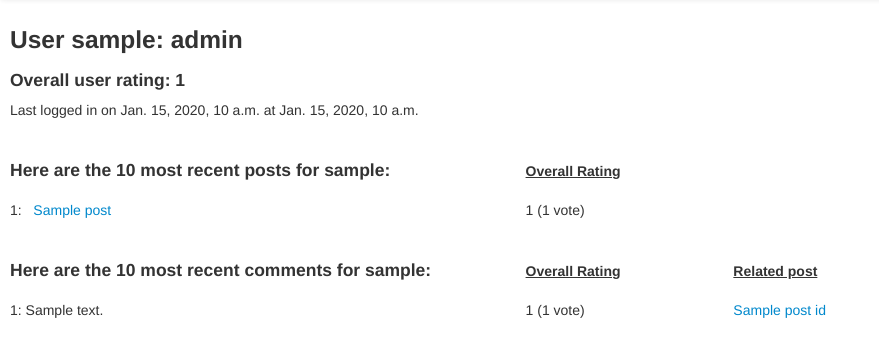
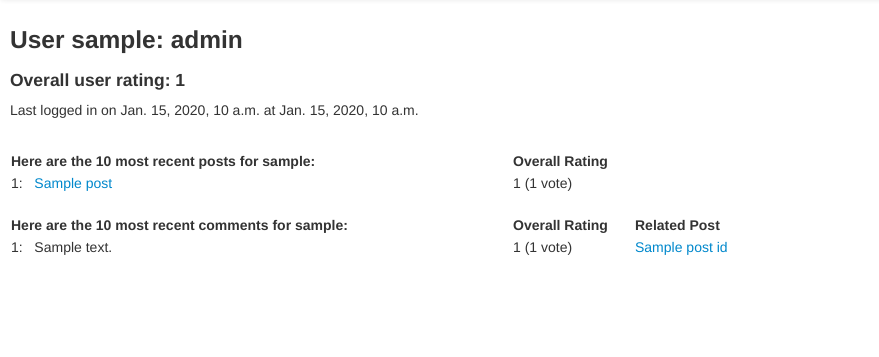
Before and after one commit to chipperdrew/talkEdu, a Django app: template templates/user_page.html in a window 1280 px wide. Shown: the part 42-399 px from the top of the page, without its empty margins (0-879 px from the left). Run offline with Django 3.2, Linux system fonts and the light colour scheme; the template is opened without the code that fills it: most values are stand-ins (such as "Sample title", 1, 10 or a date in 2020).

Commit message:
Tables used on user_page, FAQ updated

```diff
--- a/static/css/base.css
+++ b/static/css/base.css
@@ -80,17 +80,13 @@
 }
 
 /* Templates used on: user_page */
-.item_ratings {
-	width:200px;
-	float:left;
+.item_title_cutoff {
+	text-overflow:ellipsis;
+	overflow:hidden;
+	white-space:nowrap;
+	width:500px;
 }
 
-.item_titles {
-	width:500px;
-	display:inline-block;
+.user_page_headers th {
+	text-align:left;
 }
-
-.overall_rating_label {
-	width:200px;
-	display:inline-block;
-}
--- a/templates/user_page.html
+++ b/templates/user_page.html
@@ -15,49 +15,69 @@
 
 
 	{# Posts #}
+	{% if user_posts %}
 	<br/>
-	{% if user_object == request.user %}
-		<h4 class="item_titles">Here are your 10 most recent posts:</h4>
-	{% else %}
-		<h4 class="item_titles">Here are the 10 most recent posts for {{ user_object.username }}:</h4>
+	<table>
+	<thead>
+		<tr class="user_page_headers">
+			<th> Here are the 10 most recent posts for {{ user_object.username }}: </th>
+			<th> Overall Rating </th>
+		</tr>
+	</thead>
+	<tbody>
+	{% for post in user_posts %}
+		<tr>
+			<td>
+				<div class="item_title_cutoff">
+				{{ forloop.counter }}: &nbsp; <a href="{% url 'post_page' post_id=post.id %}">{{ post.title }}</a>
+				</div>
+			</td>
+			<td>
+				{{ post.vote_percentage }}
+				({{ post.total_votes }} vote{{ post.total_votes|pluralize }})
+			</td>
+		</tr>
+	{% endfor %}
+	</tbody>
+	</table>
 	{% endif %}
-	&nbsp; &nbsp;<div class="overall_rating_label"><strong><u>Overall Rating</u></strong></div>
-	{% for post in user_posts %}
-		<p>
-			<div class="item_titles" style="float:left; text-overflow:ellipsis; overflow:hidden; white-space: nowrap">
-				{{ forloop.counter }}: &nbsp; <a href="{% url 'post_page' post_id=post.id %}">{{ post.title }}</a>
-			</div>&nbsp;
-			<div class="item_ratings">
-				&nbsp; &nbsp; {{ post.vote_percentage }}
-				({{ post.total_votes }} vote{{ post.total_votes|pluralize }})
-			</div>
-		</p>
-	{% endfor %}
 
 
 	{# Comments #}
+	{% if user_comments %}
 	<br/>
-	{% if user_object == request.user %}
-		<h4 class="item_titles">Here are your 10 most recent comments:</h4>
-	{% else %}
-		<h4 class="item_titles">Here are the 10 most recent comments for {{ user_object.username }}:</h4>
+	<table>
+	<thead>
+		<tr class="user_page_headers">
+			<th> Here are the 10 most recent comments for {{ user_object.username }}: </th>
+			<th> Overall Rating </th>
+			<th> Related Post </th>
+		</tr>
+	</thead>
+	<tbody>
+	{% for comment in user_comments %}
+		<tr>
+			<td>
+				<div class="item_title_cutoff">
+				{{ forloop.counter }}: &nbsp; {{ comment.content }}
+				</div>
+			</td>
+			<td>
+				<div style="width:120px">
+				{{ comment.vote_percentage }}
+				({{ comment.total_votes }} vote{{ comment.total_votes|pluralize }})
+				</div>
+			</td>
+			<td>
+				<div class="item_title_cutoff" style="width:200px">
+				<a href="{% url 'post_page' comment.post_id.id %}">{{ comment.post_id.title }}</a>
+				</div>
+			</td>
+		</tr>
+	{% endfor %}
+	</tbody>
+	</table>
 	{% endif %}
-	&nbsp; &nbsp;<div class="overall_rating_label"><strong><u>Overall Rating</u></strong></div>
-	&nbsp;<strong><u>Related post</u></strong>
-	{% for comment in user_comments %}
-		<p>
-			<div class="item_titles" style="float:left; text-overflow:ellipsis; overflow:hidden; white-space: nowrap">
-				{{ forloop.counter }}: {{ comment.content }}
-			</div>&nbsp;
-			<div class="item_ratings">
-				&nbsp; &nbsp; {{ comment.vote_percentage }}
-				({{ comment.total_votes }} vote{{ comment.total_votes|pluralize }})
-			</div>
-			<span>
-				&nbsp;&nbsp;&nbsp;&nbsp;<a href="{% url 'post_page' comment.post_id.id %}" style="display:inline-block; width:300px">{{ comment.post_id.title|truncatechars:20 }}</a>
-			</span>
 
-		</p>
-	{% endfor %}
 	</div> {# End move_right #}
 {% endblock content %}
```
Also changed, not shown: templates/FAQ.html (+14 -8 lines), 1 other file.
